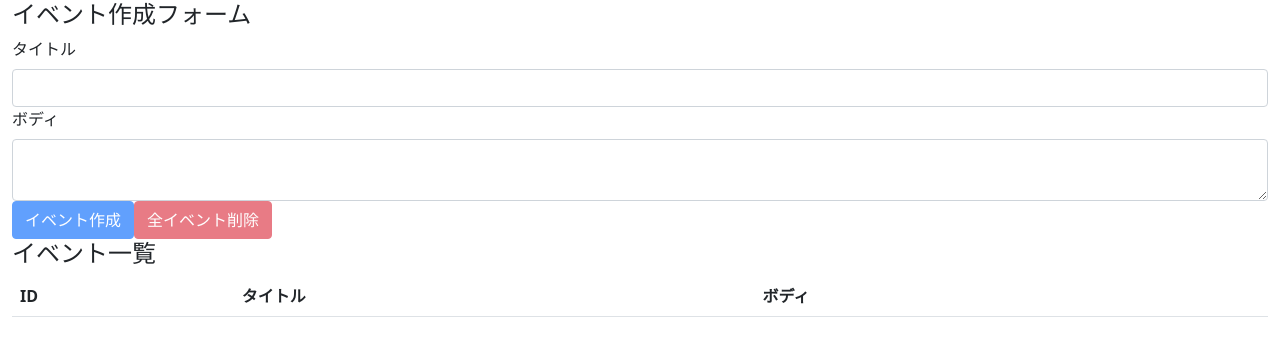
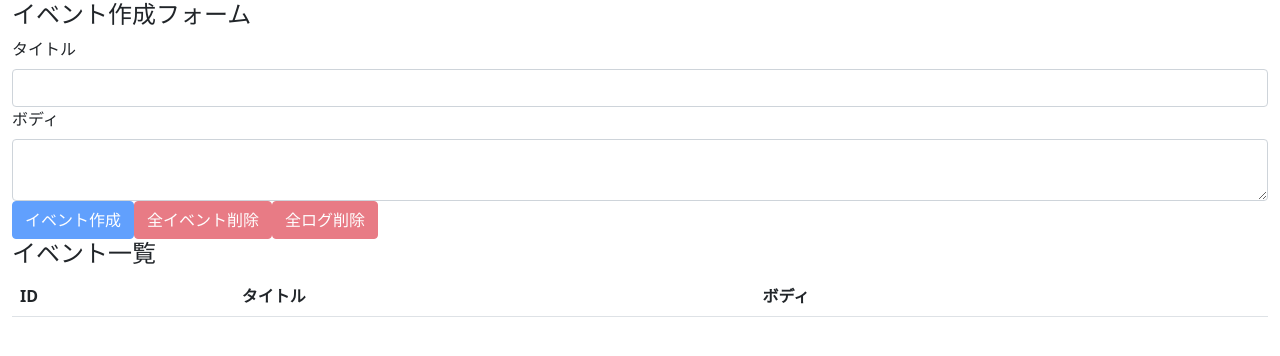
Before and after one commit to fuwa-yoshimasa/react-hooks-101, a React (Create React App) app: page / in a window 1280 px wide. Shown: the top 356 px of the page. Built offline with nearby package versions, Linux system fonts and the light colour scheme.

Commit message:
create operation logs

```diff
--- a/src/components/EventForm.js
+++ b/src/components/EventForm.js
@@ -1,6 +1,7 @@
 import React, { useContext } from "react";
 import { useState } from "react";
-import { CREATE_EVENT, DELETE_ALL_EVENTS } from "../actions";
+import { CREATE_EVENT, DELETE_ALL_EVENTS, ADD_OPERATION_LOG, DELETE_ALL_OPERATION_LOGS } from "../actions";
+import { timeCurrentIso8601 } from "../utils";
 import AppContext from "../contexts/AppContext";
 
 const EventForm = () => {
@@ -15,6 +16,11 @@ const EventForm = () => {
             title,
             body,
         });
+        dispatch({
+            type: ADD_OPERATION_LOG,
+            description: "イベント作成",
+            operatedAt: timeCurrentIso8601(),
+        });
 
         setTitle("");
         setBody("");
@@ -26,11 +32,21 @@ const EventForm = () => {
         const result = window.confirm("全削除？");
         if (result) {
             dispatch({ type: DELETE_ALL_EVENTS });
+            dispatch({
+                type: ADD_OPERATION_LOG,
+                description: "イベント削除",
+                operatedAt: timeCurrentIso8601(),
+            });
         }
     };
+
+    const deleteAllLogs = (e) => {
+        e.preventDefault();
+        dispatch({ type: DELETE_ALL_OPERATION_LOGS });
+    };
     const unCreatable = title === "" || body === "";
-
     const unDeletable = state.events.length === 0;
+    const unDeletableLogs = state.operationLogs.length === 0;
     return (
         <>
             <h4>イベント作成フォーム</h4>
@@ -54,6 +70,9 @@ const EventForm = () => {
                 <button className="btn btn-danger" onClick={deleteAllEvents} disabled={unDeletable}>
                     全イベント削除
                 </button>
+                <button className="btn btn-danger" onClick={deleteAllLogs} disabled={unDeletableLogs}>
+                    全ログ削除
+                </button>
             </form>
         </>
     );
```
